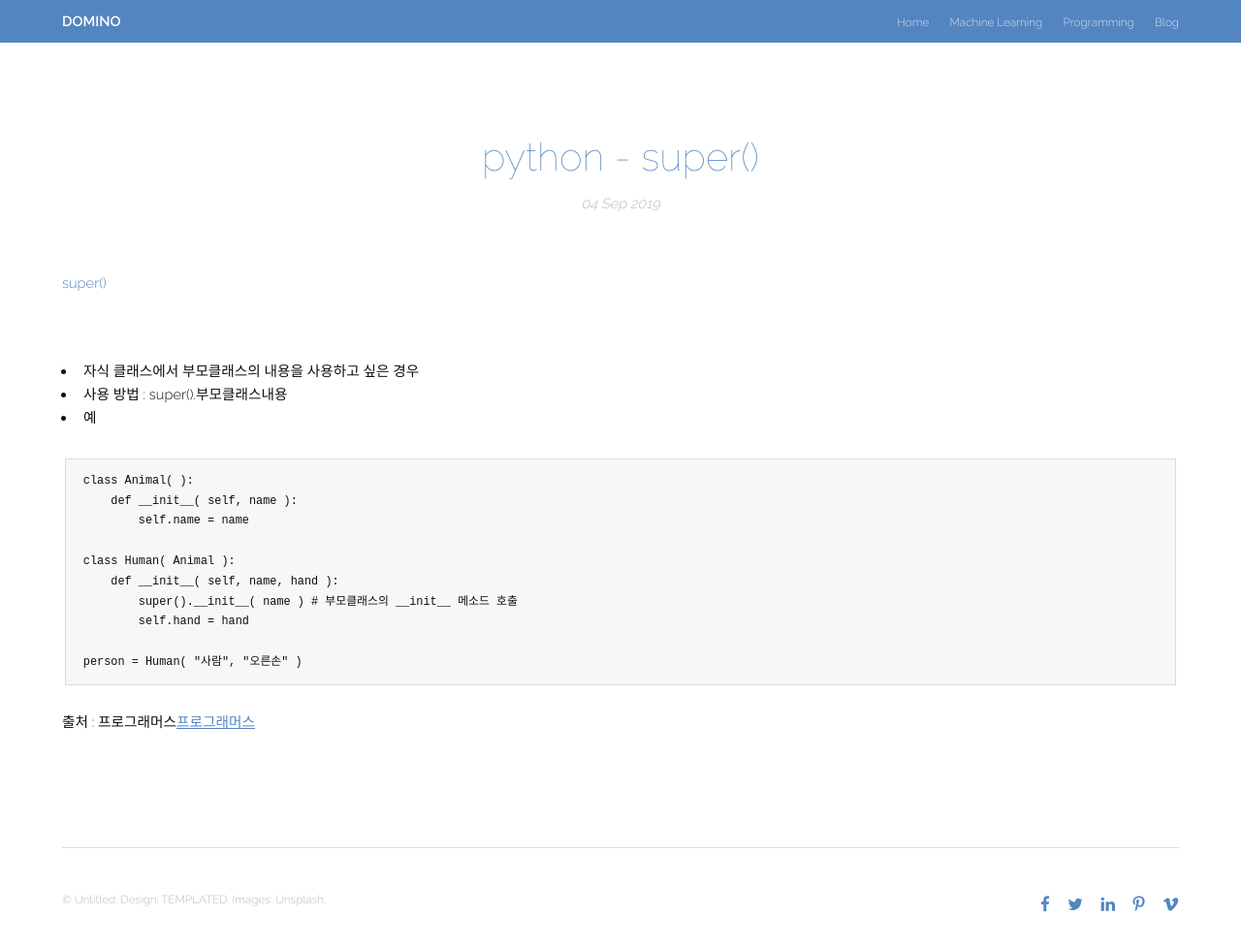
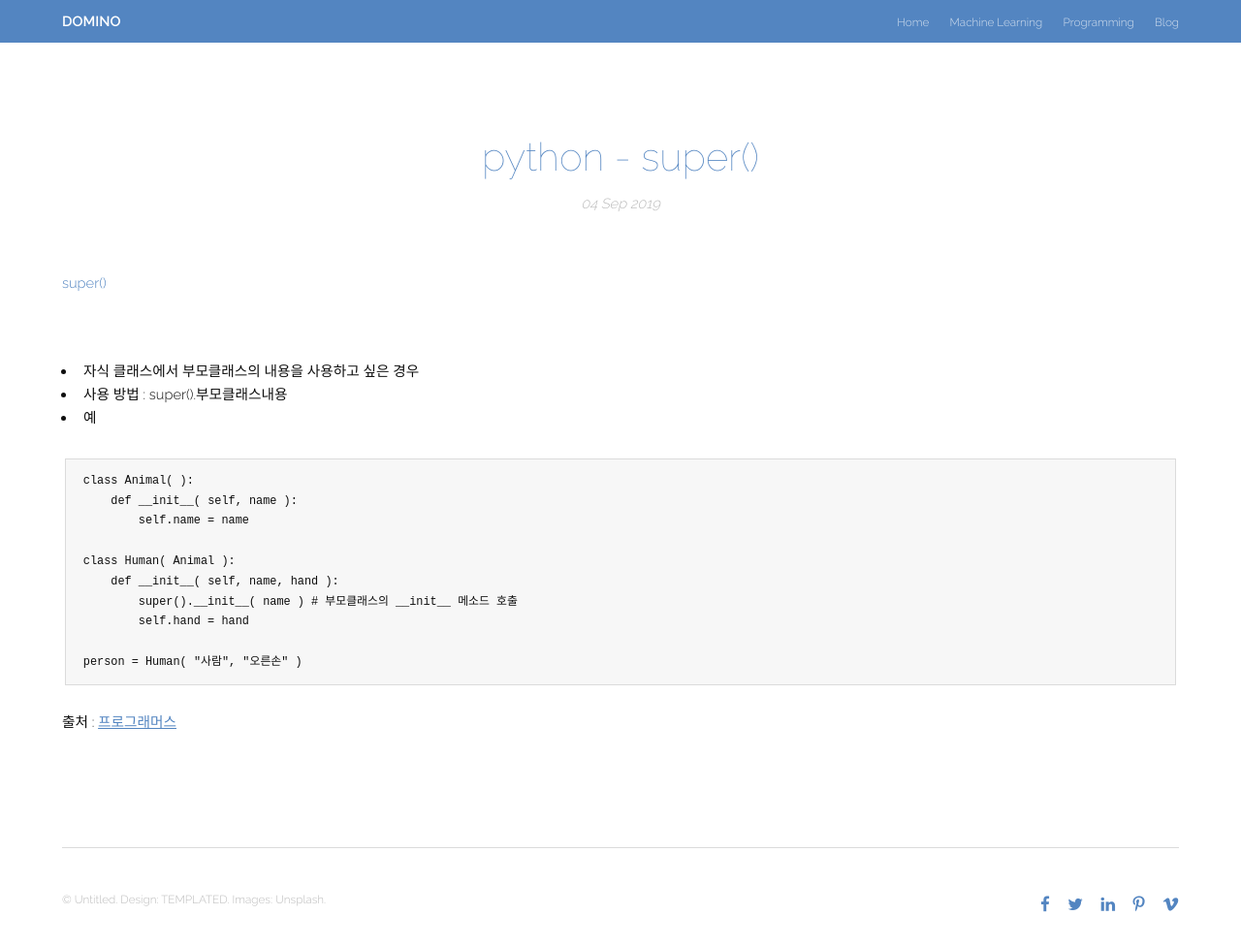
Before and after one commit to backgom2357/backgom2357.github.io, a Jekyll site: the page built from _posts/2019-09-04-python-super().markdown, in a window 1280 px wide and 977 px high. Shown: the whole window at 97% size. Built offline with Jekyll 4.4.1, drawn with Linux system fonts in a browser that asks for light colours.

Commit message:
fix content

```diff
--- a/_posts/2019-09-04-python-super().markdown
+++ b/_posts/2019-09-04-python-super().markdown
@@ -26,4 +26,4 @@ person = Human( "사람", "오른손" )
 
 
 
-출처 : 프로그래머스[프로그래머스](https://programmers.co.kr/learn/courses/2/lessons/330)
+출처 : [프로그래머스](https://programmers.co.kr/learn/courses/2/lessons/330)
```
